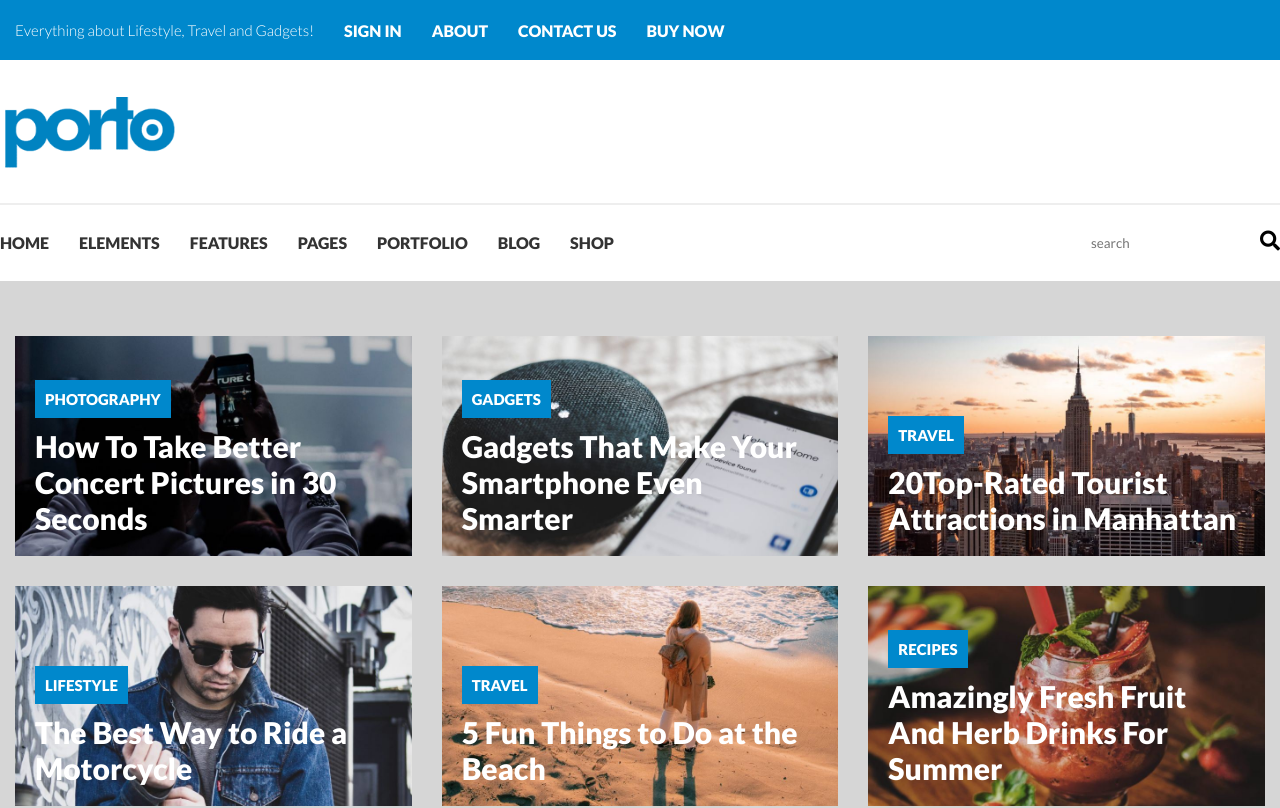
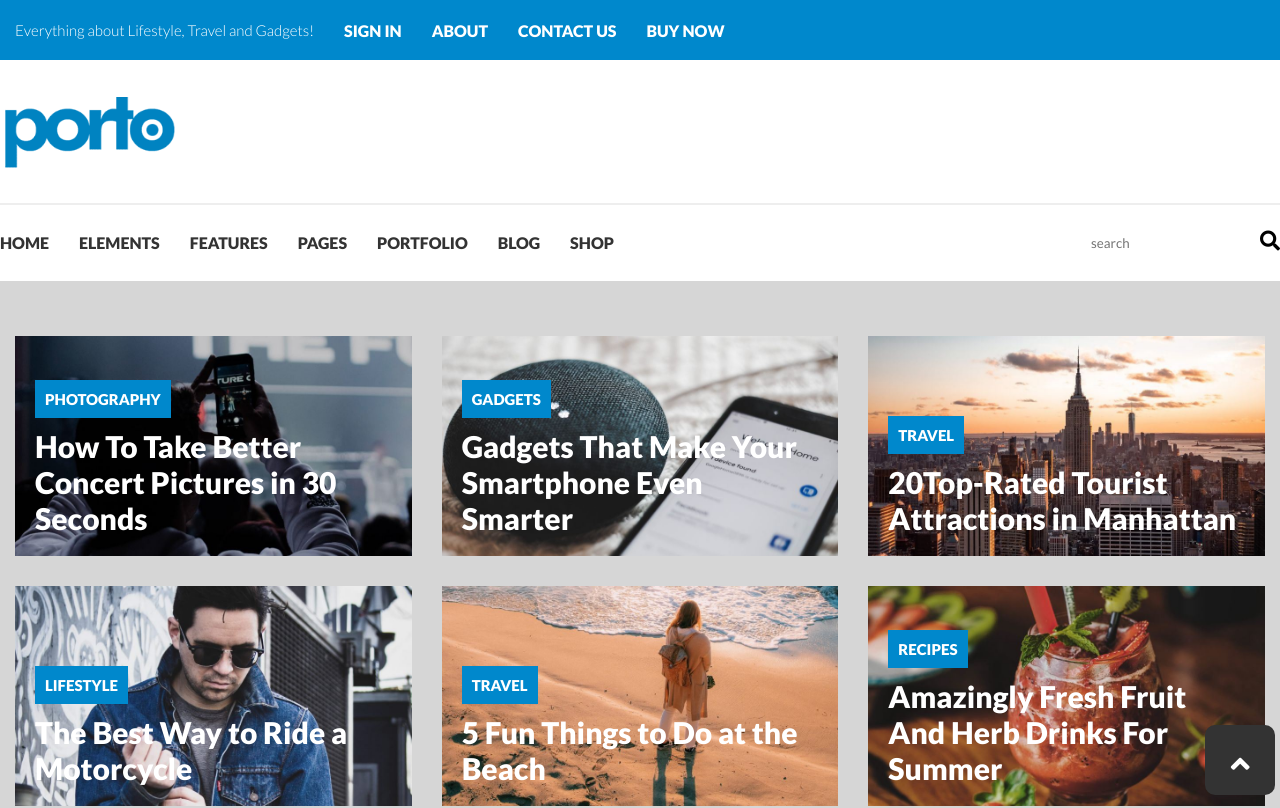
Before and after one commit to LorenzoBuongiorno/proj-html-vuejs, a Vue app: page / in a window 1280 px wide. Shown: the top 808 px of the page. Built offline with nearby package versions, Linux system fonts and the light colour scheme.

Commit message:
added return to top button

```diff
--- a/src/App.vue
+++ b/src/App.vue
@@ -14,6 +14,7 @@
       :categories="categories"
       />
     </footer>
+    <button class="return-arrow" @click="scrollToTop()"><i class="fas fa-angle-up"></i></button>
   </div>
 </template>
 
@@ -357,7 +358,12 @@ export default {
 
       ]
     }
+  },
+  methods: {
+  scrollToTop() {
+    window.scrollTo(0,0);
   }
+}
 }
 </script>
 
@@ -365,5 +371,21 @@ export default {
 @import url('https://use.fontawesome.com/releases/v5.7.1/css/all.css');
 @import url('https://fonts.googleapis.com/css2?family=Lato:wght@300;400;900&family=Shadows+Into+Light&display=swap');
 @import 'style/main.scss';
+@import '@/style/variables.scss';
+.return-arrow{
+  padding: 20px;
+  font-size: $default-title-font-size;
+  color: $light-color;
+  font-weight: 900;
+  border: 0px;
+  border-radius: 10px;
+  width: 70px;
+  height: 70px;
+  background-color: $dark-grey-color;
+  position: fixed;
+  bottom: 5px;
+  right: 5px;
+  cursor: pointer;
+}
 
 </style>
--- a/src/style/footerBox.scss
+++ b/src/style/footerBox.scss
@@ -8,7 +8,7 @@
           height: 0;
           border-left: 15px solid transparent;
           border-right: 0px solid transparent;
-          border-bottom: 37px solid #0074ad;
+          border-bottom: 34px solid #0074ad;
       }
     .get-in-touch{
         font-family: 'Shadows Into Light', cursive;
--- a/src/style/mainBox.scss
+++ b/src/style/mainBox.scss
@@ -57,7 +57,7 @@
     .twitter-comment{
       padding-top: 30px;
       .fa-twitter{
-        font-size: $default-font-size;
+        font-size: $default-title-font-size;
         color: $dark-grey-color;
       }
       div{
```
